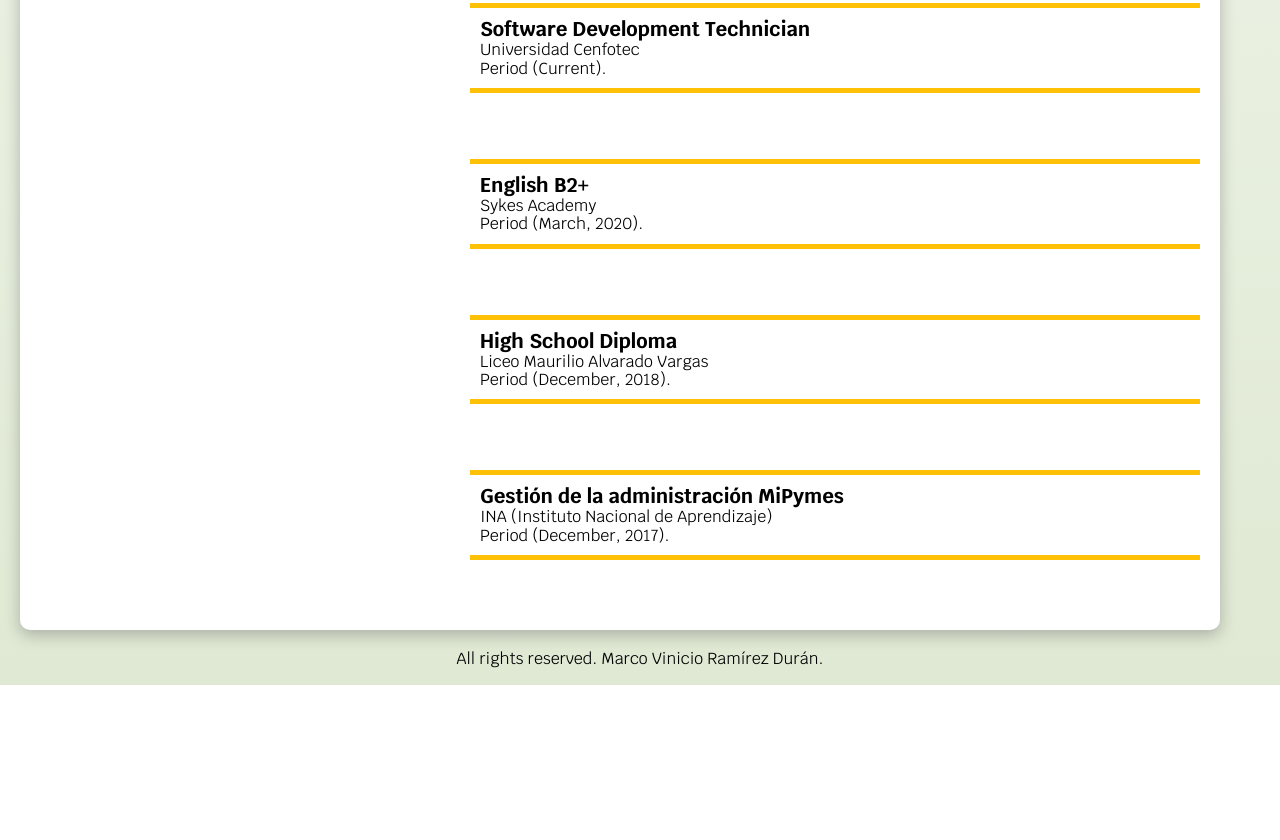
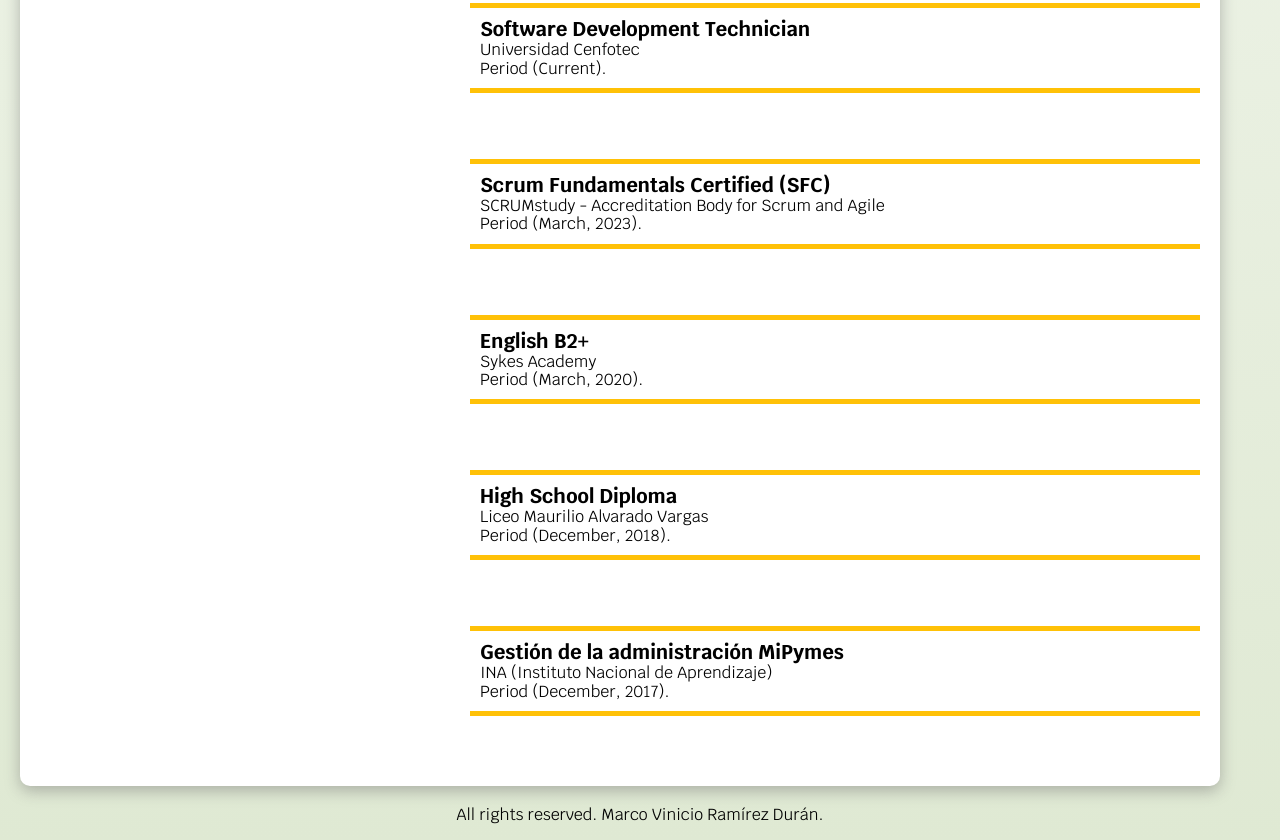
Before and after one commit to MarcoVRamirezD/Portfolio, a plain HTML site: page aboutmarco.html in a window 1280 px wide. Shown: the part 1559-2399 px from the top of the page. Before the commit the page ends 2244 px from the top, so only its background shows below. Drawn offline with Linux system fonts and the light colour scheme.

Commit message:
Update aboutmarco.html
I added a certification I got recently

```diff
--- a/aboutmarco.html
+++ b/aboutmarco.html
@@ -61,6 +61,8 @@
             <p class="seccion__texto__contenido"><span>Software Development
                 Technician</span><br> Universidad Cenfotec
                 <br> Period (Current).</p>
+            <p class="seccion__texto__contenido"><span>Scrum Fundamentals Certified (SFC)</span><br> SCRUMstudy - Accreditation Body for Scrum and Agile
+                <br> Period (March, 2023).</p>
             <p class="seccion__texto__contenido"><span>English B2+</span><br> Sykes Academy
                 <br> Period (March, 2020).</p>
             <p class="seccion__texto__contenido"><span>High School Diploma</span><br> Liceo Maurilio Alvarado Vargas
```
